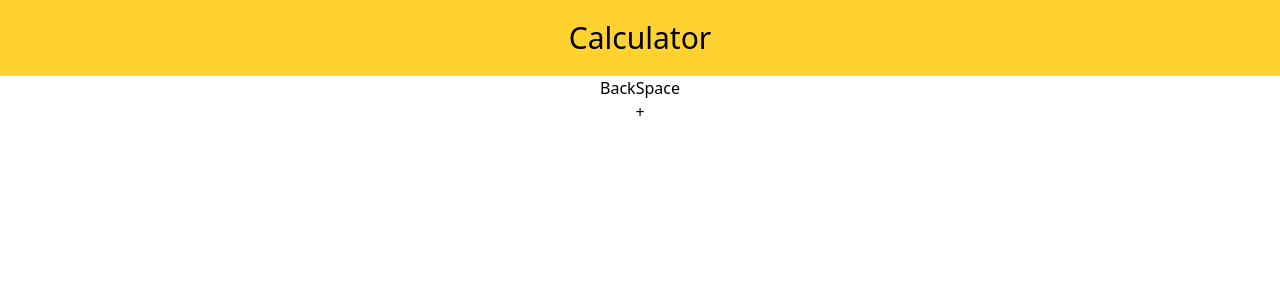
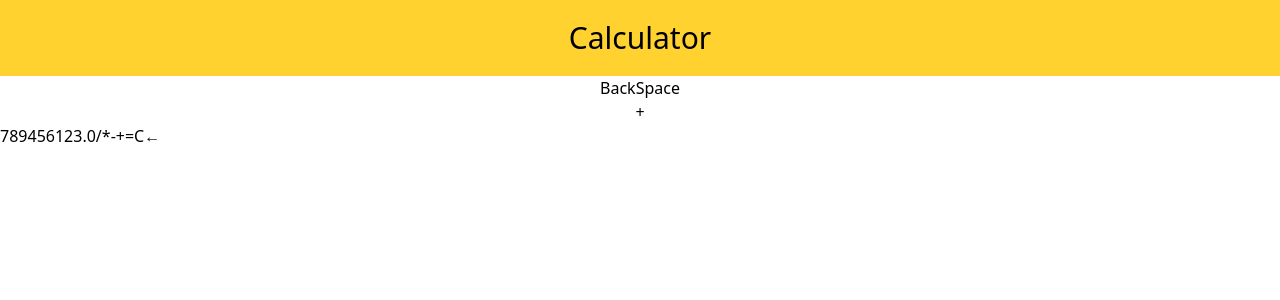
Before and after one commit to mvic89/calculator-t, a Next.js app: page / in a window 1280 px wide. Shown: the top 300 px of the page. Built offline with nearby package versions, Linux system fonts and the light colour scheme.

Commit message:
passed keyboard test

```diff
--- /dev/null
+++ b/src/app/components/Keyboard/index.tsx
@@ -0,0 +1,34 @@
+interface KeyboardProps {
+  onClick: (value: string) => void;
+}
+
+const digitButtons = ['7', '8', '9', '4', '5', '6', '1', '2', '3', '.', '0'];
+const operatorButtons = ['/', '*', '-', '+', '=', 'C', '←'];
+
+const Keyboard = ({ onClick }: KeyboardProps) => {
+  return (
+    <div>
+
+      {digitButtons.map((digit, index) => (
+        <button
+          key={`digit-${digit}-${index}`}
+          data-testid="keyboard-button"
+          onClick={() => onClick(digit)}
+        >
+          {digit}
+        </button>
+      ))}
+
+      {operatorButtons.map((op, index) => (
+        <button
+          key={`operator-${op}-${index}`}
+          data-testid="operator-button"
+          onClick={() => onClick(op)}
+        >
+          {op}
+        </button>
+      ))}
+    </div>
+  );
+};
+export default Keyboard
--- a/src/app/page.tsx
+++ b/src/app/page.tsx
@@ -3,6 +3,7 @@ import Image from "next/image";
 import BackButton from "./components/BackButton";
 import Button from "./components/Button";
 import Display from "./components/Display";
+import Keyboard from "./components/Keyboard";
 
 export default function Home() {
   return (
@@ -10,6 +11,7 @@ export default function Home() {
     <BackButton/>
     <Button label={'+'} onClick={() => {}}/>
     <Display/>
+    <Keyboard/>
     </>
   );
 }
```
Also changed, not shown: 1 other file (tests, documents, lock files or other folders).
